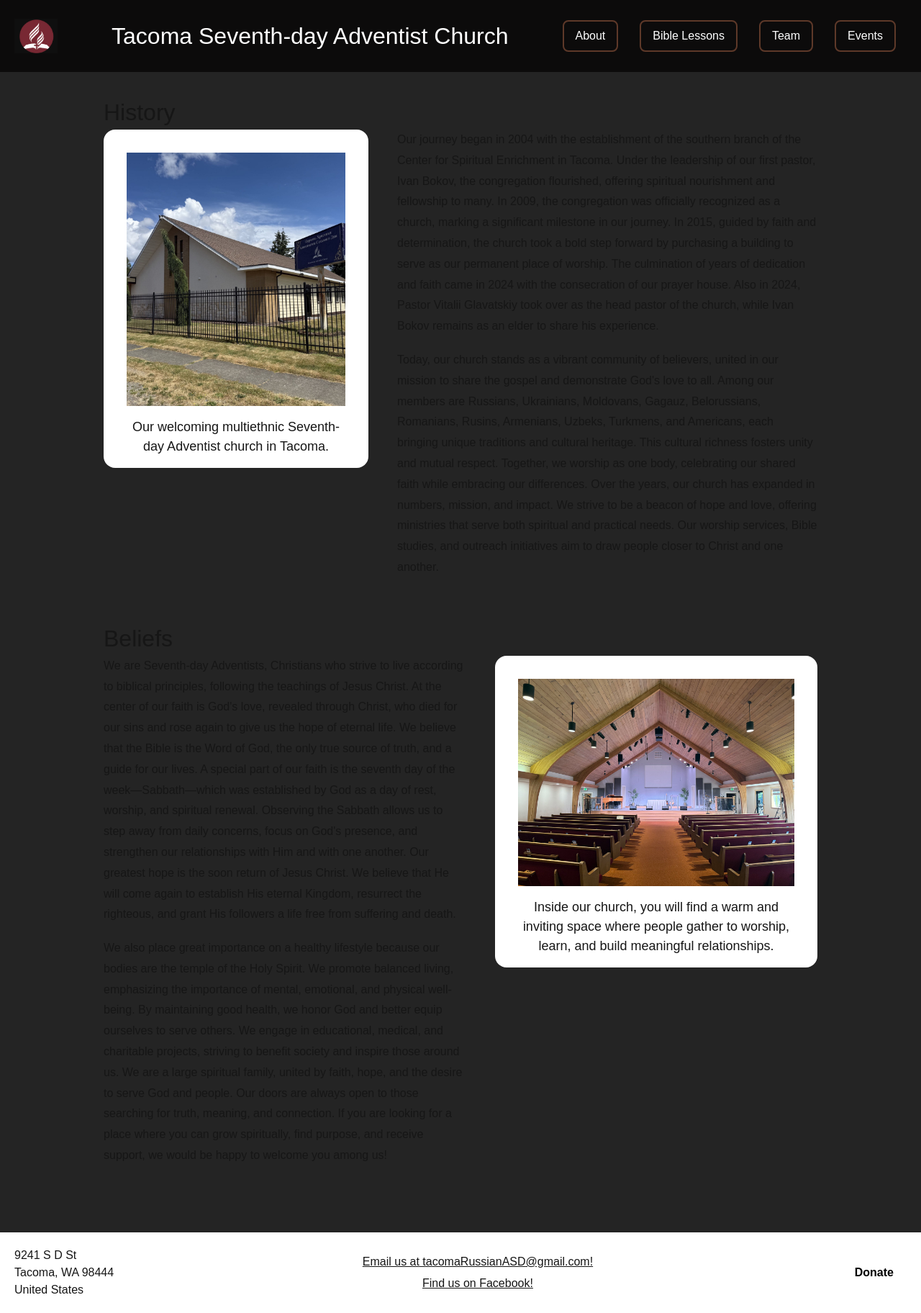
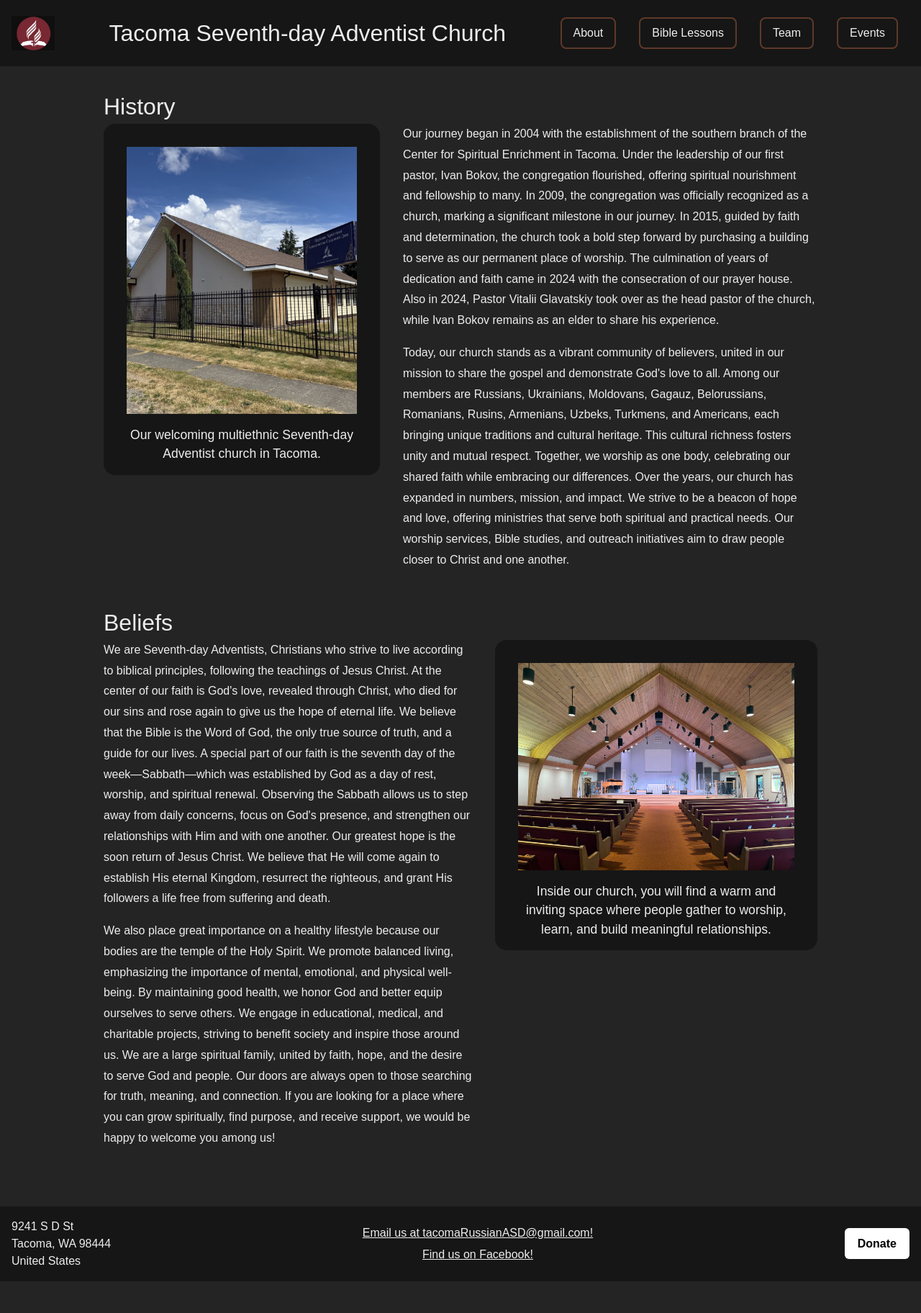
Before and after one commit to glavavlada/TacomaASDWebsite, a Next.js app in the folder my-church-site/: page / in a window 1280 px wide. Shown: the whole page at 72% size. After the commit the page ends 1780 px from the top, so only its background shows below. Built offline with nearby package versions, Linux system fonts and the light colour scheme; no server answers.

Commit message:
removed unused css and replaced magic numbers with rem and color variables

```diff
--- a/my-church-site/src/app/globals.css
+++ b/my-church-site/src/app/globals.css
@@ -7,6 +7,5 @@
 @import "../styles/footer.css";
 @import "../styles/about.css";
 @import "../styles/lesson.css";
-@import "../styles/livestream.css";
 @import "../styles/events.css";
 @import "../styles/team.css";
--- a/my-church-site/src/styles/about.css
+++ b/my-church-site/src/styles/about.css
@@ -14,20 +14,18 @@
 }
 
 .imgWrapper p {
-  font-size: 18px;
+  font-size: 1.1rem;
 }
 
 .outImage {
   width: 100%;
-  min-width: 19rem;
-  height: auto;
+  min-width: 20rem;
   padding: 1rem 0rem;
 }
 
 .inImage {
   width: 100%;
   min-width: 24rem;
-  height: auto;
   padding: 1rem 0rem;
 }
 
@@ -35,15 +33,13 @@
   display:flex;
   justify-content: space-between;
   align-items: flex-start;
-
-  gap: 40px;
-  margin-bottom: 60px;
+  gap: 2rem;
+  margin-bottom: 3rem;
 }
 
 .textContent {
   display: flex;
   flex-direction: column;
-  gap: 18px;
-
+  gap: 1rem;
   line-height: 1.8;
 }
--- a/my-church-site/src/styles/base.css
+++ b/my-church-site/src/styles/base.css
@@ -1,19 +1,3 @@
-@layer theme {
-  :root {
-    --color-background: var(--background);
-    --color-foreground: var(--foreground);
-    --font-sans: var(--font-geist-sans);
-    --font-mono: var(--font-geist-mono);
-  }
-}
-
-@media (prefers-color-scheme: dark) {
-  :root {
-    --background: #0a0a0a;
-    --foreground: #ededed;
-  }
-}
-
 h1{
   font-size: 2rem;
 }
--- a/my-church-site/src/styles/footer.css
+++ b/my-church-site/src/styles/footer.css
@@ -1,5 +1,5 @@
 .Footer {
-  padding: 20px;
+  padding: 1rem;
   background-color: var(--background);
   display: flex;
   justify-content: space-between;
@@ -10,11 +10,8 @@
 .donateButton {
   background-color: white;
   color: black;
-
-  padding: 10px 18px;
-
-  border-radius: 6px;
-
+  padding: 0.6rem 1.125rem;
+  border-radius: 0.375rem;
   cursor: pointer;
   font-weight: bold;
 }
@@ -23,20 +20,14 @@
   background-color: #ddd;
 }
 
-/* Contact Section */
 .contactSection {
   text-align: center;
 }
 
-.contactSection h3 {
-  margin-bottom: 10px;
+.contactSection p {
+  margin: 0.375rem 0;
 }
 
-.contactSection p {
-  margin: 6px 0;
-}
-
-/* Footer Links */
 .footerLink {
   text-decoration: underline;
   transition: color 0.2s ease;
@@ -44,10 +35,8 @@
 
 .footerLink:hover {
   color: #4da3ff;
-  /* text-decoration: underline; */
 }
 
-/* Donate Popup */
 .donatePopup {
   position: fixed;
 
--- a/my-church-site/src/styles/header.css
+++ b/my-church-site/src/styles/header.css
@@ -1,8 +1,6 @@
 header {
-  padding: 20px;
-  background-color: #0c0b0b;
-  color: white;
-
+  padding: 1rem;
+  background-color: var(--background);
   display: flex;
   justify-content: space-between;
   align-items: center;
@@ -10,18 +8,15 @@ header {
 
 header nav {
   display: flex;
-  gap: 15px;
+  gap: 1rem;
 }
 
 header a {
-  margin-right: 15px;
-  color: white;
-  text-decoration: none;
+  margin-right: 1rem;
 }
 
 header a:hover{
-  background-color: #333;
-  border-radius: 5px;
+  background-color: var(--surface);
 }
 
 .logo {
--- a/my-church-site/src/styles/livestream.css
+++ /dev/null
@@ -1,5 +0,0 @@
-.fb-page,
-.fb-page > span,
-.fb-page iframe {
-  width: 100% !important;
-}
--- a/my-church-site/src/styles/team.css
+++ b/my-church-site/src/styles/team.css
@@ -14,12 +14,6 @@
   padding: 0.5rem;
 }
 
-.teamColumn ul {
-  list-style: none;
-  padding: 0;
-  margin: 0;
-}
-
 .teamColumn li {
   margin-bottom: 0.25rem;
 }
--- a/my-church-site/src/styles/variables.css
+++ b/my-church-site/src/styles/variables.css
@@ -1,6 +1,7 @@
 :root {
-  --background: #ffffff;
-  --foreground: #161616;
+  --background: #161616;
+  --foreground: #ededed;
   --earth: #5e3929;
   --body: #242424;
+  --surface: #333;
 }
```
